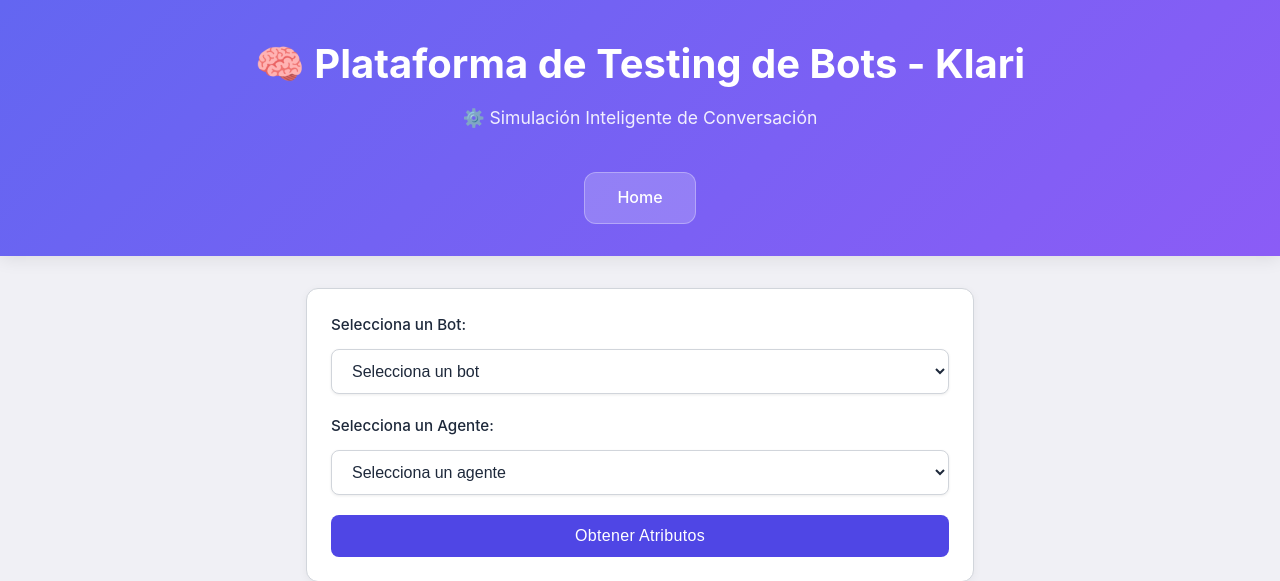
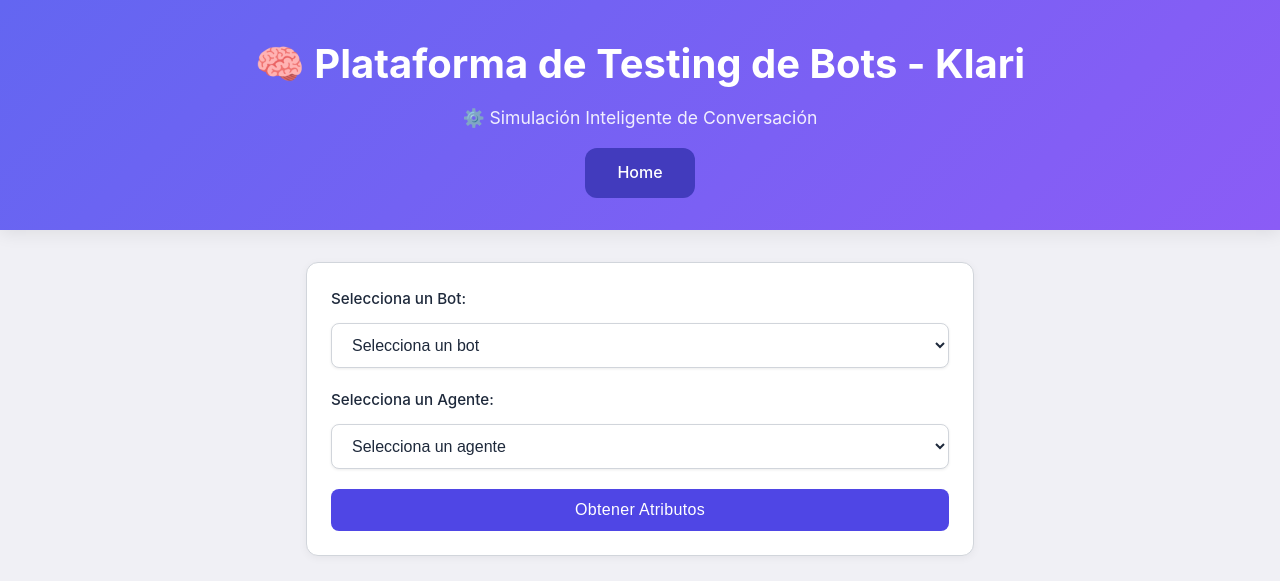
Before and after one commit to juanm4morales/adv-customer, a Python web app: template src/app/templates/index.html in a window 1280 px wide. Shown: the top 581 px of the page. Run offline with Jinja, Linux system fonts and the light colour scheme; the template is opened without the code that fills it, so the values that code supplies are empty.

Commit message:
CSS Fix, python-dotenv dependency added

```diff
--- a/requirements.txt
+++ b/requirements.txt
@@ -2,4 +2,5 @@
 langchain-core==0.3.51
 langgraph==0.3.25
 requests==2.32.3
+python-dotenv==1.1.0
 Flask==3.1.0
--- a/src/app/static/css/components.css
+++ b/src/app/static/css/components.css
@@ -145,7 +145,7 @@
 
 header p {
     font-size: 1.1rem;
-    margin: 0 0 1.5rem 0;
+    margin: 0 0 1rem 0;
     opacity: 0.9;
     color: white;
 }
@@ -153,20 +153,19 @@
 header a {
     display: inline-block;
     padding: 0.75rem 2rem;
-    background-color: rgba(255, 255, 255, 0.2);
+    background-color: #423bbd;
     color: white;
     text-decoration: none;
     border-radius: var(--border-radius);
     font-weight: 500;
     transition: background-color 0.3s ease;
-    border: 1px solid rgba(255, 255, 255, 0.3);
 }
 
 header a:hover {
     background-color: rgba(255, 255, 255, 0.3);
 }
 
-/* Tarjeta base */
+/* Card base */
 .card {
     background-color: var(--card-background);
     border-radius: var(--border-radius);
@@ -177,7 +176,7 @@
 /* Select2 personalización */
 .select2-container--default .select2-selection--single {
     border: 1.5px solid var(--border-color);
-    border-radius: 8px;
+    border-radius: var(--border-radius);
     height: 44px;
     display: flex;
     align-items: center;
--- a/src/app/templates/index.html
+++ b/src/app/templates/index.html
@@ -11,7 +11,7 @@
     <header style="text-align:center; padding: 2rem;">
         <h1>🧠 Plataforma de Testing de Bots - Klari</h1>
         <p>⚙️ Simulación Inteligente de Conversación</p>
-        <a href="/" id="go-original-root" style="margin-top:1rem; display:inline-block;">Home</a>
+        <a href="/" id="go-original-root" style="display:inline-block;">Home</a>
     </header>
 
     <!-- Formulario inicial para ingresar Bot ID y Agent ID -->
```
